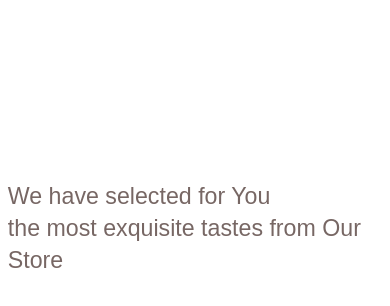
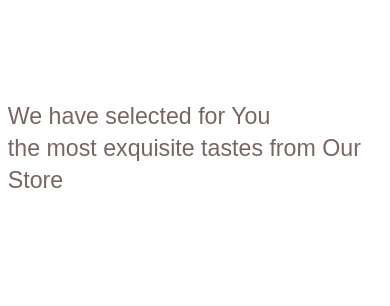
Before and after one commit to GNGscr/IceOfCream, a Next.js app: page /components/Menu in a window 390 px wide. Shown: the top 306 px of the page. Built offline with nearby package versions, Linux system fonts and the light colour scheme.

Commit message:
hide slide main img animation jump mobile 4

```diff
--- a/styles/globals.css
+++ b/styles/globals.css
@@ -1379,7 +1379,7 @@ h4 {
     scale: 1.5;
   }
   .main-text {
-    margin-top: 0rem;
+    margin-top: -5rem;
   }
   .navbar {
     width: 100%;
```
